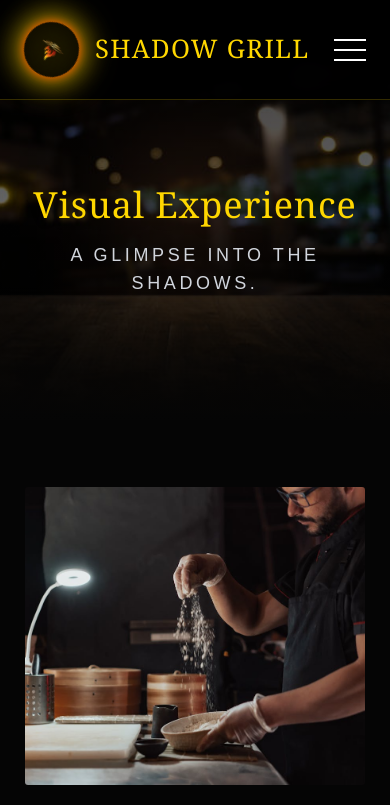
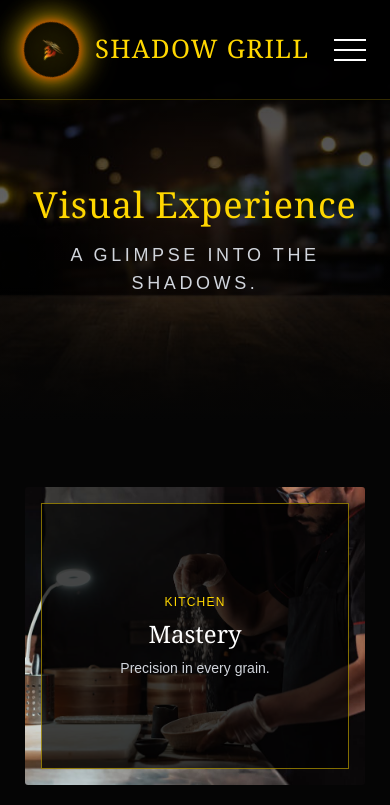
Before and after one commit to onyx-digital-26/shadow-grill, a Next.js app: page /gallery in a window 390 px wide. Shown: the top 805 px of the page. Built offline with nearby package versions, Linux system fonts and the light colour scheme.

Commit message:
updated about

```diff
--- a/app/about/page.js
+++ b/app/about/page.js
@@ -6,7 +6,6 @@ import { motion, useScroll, useTransform } from "framer-motion";
 import { useRef } from "react";
 
 // --- SUB-COMPONENT: TEXT REVEAL ANIMATION ---
-// This highlights words as you scroll down
 const TextReveal = ({ text }) => {
   const container = useRef(null);
   const { scrollYProgress } = useScroll({
@@ -48,9 +47,17 @@ const Word = ({ children, range, progress }) => {
 
 // --- DATA: CHEFS ---
 const chefData = [
-  { name: "Antonio Russo", role: "Executive Chef", img: "/images/chef-head.jpg" },
+  {
+    name: "Antonio Russo",
+    role: "Executive Chef",
+    img: "/images/chef-head.jpg",
+  },
   { name: "Sarah Chen", role: "Head Sommelier", img: "/images/chef-sous.jpg" },
-  { name: "Marcus Thorne", role: "Grill Master", img: "/images/chef-pastry.jpg" },
+  {
+    name: "Marcus Thorne",
+    role: "Grill Master",
+    img: "/images/chef-pastry.jpg",
+  },
 ];
 
 // --- MAIN PAGE COMPONENT ---
@@ -77,7 +84,7 @@ export default function About() {
           className="absolute inset-0 z-0"
         >
           <Image
-            src="/images/about-bg.jpg" // Make sure this image exists
+            src="/images/about-bg.jpg"
             alt="About Hero"
             fill
             className="object-cover"
@@ -140,7 +147,7 @@ export default function About() {
         >
           <div className="relative z-10 rounded-sm overflow-hidden shadow-2xl group">
             <Image
-              src="/images/story-image.jpg" // Make sure this image exists
+              src="/images/story-image.jpg"
               alt="Chef Cooking"
               width={600}
               height={800}
@@ -238,21 +245,26 @@ export default function About() {
               viewport={{ once: true }}
               className="group relative h-[450px] overflow-hidden rounded-sm cursor-pointer"
             >
+              {/* IMAGE: Full color on mobile, Grayscale on Desktop (until hover) */}
               <Image
                 src={chef.img}
                 alt={chef.name}
                 fill
-                className="object-cover transition-transform duration-700 group-hover:scale-110 filter grayscale group-hover:grayscale-0"
+                className="object-cover transition-transform duration-700 group-hover:scale-110 filter grayscale-0 lg:grayscale lg:group-hover:grayscale-0"
               />
+
+              {/* GRADIENT: Stronger on mobile to make text readable */}
               <div className="absolute inset-0 bg-gradient-to-t from-black via-transparent to-transparent opacity-90" />
 
-              {/* Floating Text Reveal */}
-              <div className="absolute bottom-0 left-0 w-full p-8 text-left transform translate-y-4 group-hover:translate-y-0 transition-transform duration-500">
-                <div className="h-[2px] w-[0px] group-hover:w-[40px] bg-[#FFD700] mb-4 transition-all duration-500 delay-100" />
+              {/* TEXT OVERLAY: Always visible on Mobile, Reveal effect on Desktop */}
+              <div className="absolute bottom-0 left-0 w-full p-8 text-left transform translate-y-0 lg:translate-y-4 lg:group-hover:translate-y-0 transition-transform duration-500">
+                <div className="h-[2px] bg-[#FFD700] mb-4 transition-all duration-500 delay-100 w-[40px] lg:w-[0px] lg:group-hover:w-[40px]" />
+
                 <h3 className="text-2xl text-[#FFD700] font-serif">
                   {chef.name}
                 </h3>
-                <p className="text-white text-xs uppercase tracking-widest mt-1 opacity-70 group-hover:opacity-100 transition-opacity">
+
+                <p className="text-white text-xs uppercase tracking-widest mt-1 opacity-100 lg:opacity-70 lg:group-hover:opacity-100 transition-opacity">
                   {chef.role}
                 </p>
               </div>
--- a/app/gallery/page.js
+++ b/app/gallery/page.js
@@ -79,7 +79,7 @@ export default function Gallery() {
       <section className="relative h-[50vh] w-full flex items-center justify-center overflow-hidden mb-16">
         <div className="absolute inset-0 z-0">
           <Image
-            src="/images/gallery-bg.jpg" // Ensure this image exists
+            src="/images/gallery-bg.jpg"
             alt="Gallery Hero"
             fill
             className="object-cover"
@@ -128,15 +128,42 @@ export default function Gallery() {
                 className="object-cover transition-transform duration-700 group-hover:scale-110"
               />
 
-              {/* Overlay (Hidden by default, shown on hover) */}
-              <div className="absolute inset-0 bg-black/70 flex flex-col justify-center items-center opacity-0 group-hover:opacity-100 transition-all duration-300 transform scale-95 group-hover:scale-100 border border-[#FFD700]/50 m-4">
-                <span className="text-[#FFD700] text-xs uppercase tracking-widest mb-2 translate-y-4 group-hover:translate-y-0 transition-transform duration-500">
+              {/* UPDATED OVERLAY:
+                 1. Opacity is 100 on Mobile (Visible).
+                 2. Opacity is 0 on Large Screens (lg:opacity-0), reveals on hover.
+              */}
+              <div
+                className="absolute inset-0 bg-black/70 flex flex-col justify-center items-center
+                              opacity-100 lg:opacity-0 lg:group-hover:opacity-100
+                              transition-all duration-300
+                              transform scale-100 lg:scale-95 lg:group-hover:scale-100
+                              border border-[#FFD700]/50 m-4"
+              >
+                {/* UPDATED TEXT ANIMATIONS:
+                   Removed 'translate' on mobile so text sits perfectly still.
+                   Only added 'translate' on Large (lg:) screens for the hover effect.
+                */}
+                <span
+                  className="text-[#FFD700] text-xs uppercase tracking-widest mb-2
+                                 translate-y-0 lg:translate-y-4 lg:group-hover:translate-y-0
+                                 transition-transform duration-500"
+                >
                   {item.category}
                 </span>
-                <h3 className="text-2xl font-serif text-white mb-2 translate-y-4 group-hover:translate-y-0 transition-transform duration-500 delay-75">
+
+                <h3
+                  className="text-2xl font-serif text-white mb-2
+                               translate-y-0 lg:translate-y-4 lg:group-hover:translate-y-0
+                               transition-transform duration-500 delay-75"
+                >
                   {item.title}
                 </h3>
-                <p className="text-gray-300 text-sm font-light translate-y-4 group-hover:translate-y-0 transition-transform duration-500 delay-100">
+
+                <p
+                  className="text-gray-300 text-sm font-light
+                              translate-y-0 lg:translate-y-4 lg:group-hover:translate-y-0
+                              transition-transform duration-500 delay-100"
+                >
                   {item.desc}
                 </p>
               </div>
@@ -186,7 +213,6 @@ export default function Gallery() {
                 className="object-cover"
               />
 
-              {/* Caption Bar */}
               <motion.div
                 initial={{ opacity: 0, y: 20 }}
                 animate={{ opacity: 1, y: 0 }}
@@ -205,7 +231,6 @@ export default function Gallery() {
         )}
       </AnimatePresence>
 
-      {/* 4. FOOTER */}
       <footer className="w-full bg-black py-10 border-t border-[#ffd700]/20">
         <div className="container mx-auto px-6 text-center">
           <p className="text-[#555] text-xs md:text-sm tracking-[0.2em] uppercase font-medium">
@@ -215,4 +240,4 @@ export default function Gallery() {
       </footer>
     </main>
   );
-};
+}
--- a/app/page.js
+++ b/app/page.js
@@ -3,7 +3,6 @@
 import Image from "next/image";
 import Link from "next/link";
 import Footer from "@/components/Footer";
-// We removed the 'images' array because you are now using a Video Background.
 
 const gridItems = [
   {
@@ -24,14 +23,10 @@ const gridItems = [
 ];
 
 export default function Home() {
-  // We removed useState/useEffect because the carousel is gone.
-  // The video plays automatically via CSS/HTML attributes.
-
   return (
     <main className="bg-[#050505] min-h-screen flex flex-col">
       {/* 1. HERO SECTION (Video Background) */}
       <section className="relative h-[100vh] w-full overflow-hidden border-b-[1px] border-b-[#ffd700]/20">
-        {/* Video Background */}
         <div className="absolute inset-0 w-full h-full overflow-hidden">
           <video
             autoPlay
@@ -40,15 +35,11 @@ export default function Home() {
             playsInline
             className="absolute top-0 left-0 w-full h-full object-cover opacity-60"
           >
-            {/* Ensure 'smoke.mp4' is in your public/videos folder */}
             <source src="/videos/smoke.mp4" type="video/mp4" />
           </video>
-
-          {/* Dark Overlay Gradient */}
           <div className="absolute inset-0 bg-gradient-to-b from-black/70 via-black/20 to-[#050505]" />
         </div>
 
-        {/* Hero Content */}
         <div className="absolute inset-0 flex flex-col items-center justify-center text-center px-4 z-10 pt-[80px]">
           <span className="block text-sm md:text-base tracking-[0.3em] mb-4 text-[#FFD700] font-semibold uppercase animate-fade-in-up">
             EST. 1998
@@ -69,10 +60,9 @@ export default function Home() {
         </div>
       </section>
 
-      {/* 2. AESTHETIC GRID SECTION */}
+      {/* 2. AESTHETIC GRID SECTION (UPDATED FOR TABLET/MOBILE) */}
       <section className="w-full py-20 px-4 md:px-10 bg-[#050505]">
         <div className="max-w-7xl mx-auto">
-          {/* Section Header */}
           <div className="text-center mb-16">
             <h3 className="text-[#FFD700] tracking-widest uppercase text-xs md:text-sm mb-3">
               Experience
@@ -92,11 +82,18 @@ export default function Home() {
                   src={item.src}
                   alt={item.title}
                   fill
-                  className="object-cover transition-transform duration-700 md:scale-100 md:group-hover:scale-110"
+                  className="object-cover transition-transform duration-700 scale-100 group-hover:scale-110"
                 />
-                <div className="absolute inset-0 bg-black/60 md:bg-black/70 md:opacity-0 md:group-hover:opacity-100 transition-opacity duration-500" />
 
-                <div className="absolute inset-0 z-10 flex flex-col items-center justify-center text-center p-4 opacity-100 md:opacity-0 md:group-hover:opacity-100 transition-opacity duration-500">
+                {/* UPDATED: The overlay is visible by default (mobile/tablet)
+                   and only fades out/in on Large screens (lg:).
+                */}
+                <div className="absolute inset-0 bg-black/60 lg:bg-black/70 lg:opacity-0 lg:group-hover:opacity-100 transition-opacity duration-500" />
+
+                {/* UPDATED: Text is visible by default (opacity-100).
+                   On Large screens (lg:), it starts at 0 and shows on hover.
+                */}
+                <div className="absolute inset-0 z-10 flex flex-col items-center justify-center text-center p-4 opacity-100 lg:opacity-0 lg:group-hover:opacity-100 transition-opacity duration-500">
                   <h2 className="text-white text-2xl md:text-3xl font-serif tracking-widest mb-2 border-b-2 border-[#ffd700] pb-2">
                     {item.title}
                   </h2>
@@ -114,17 +111,14 @@ export default function Home() {
       <section className="relative w-full py-24 px-6 bg-[#0a0a0a] border-t border-[#ffd700]/10 text-center">
         <div className="max-w-3xl mx-auto flex flex-col items-center">
           <div className="w-[1px] h-[40px] bg-[#ffd700] mb-6"></div>
-
           <h2 className="text-3xl md:text-5xl font-serif text-[#FFD700] mb-8 tracking-wide">
             Our Philosophy
           </h2>
-
           <p className="text-gray-400 text-lg md:text-xl leading-relaxed mb-10 font-light font-serif italic">
             &quot;Dining is not just about sustenance; it is a ritual. At Shadow
             Grill, we strip away the noise to focus on the essential: the heat
             of the fire and the purity of the ingredients.&quot;
           </p>
-
           <Link
             href="/about"
             className="text-white text-sm tracking-[3px] uppercase border-b border-[#ffd700] pb-2 hover:text-[#ffd700] transition-colors duration-300"
@@ -134,7 +128,6 @@ export default function Home() {
         </div>
       </section>
 
-      {/* Footer */}
       <Footer />
     </main>
   );
```
